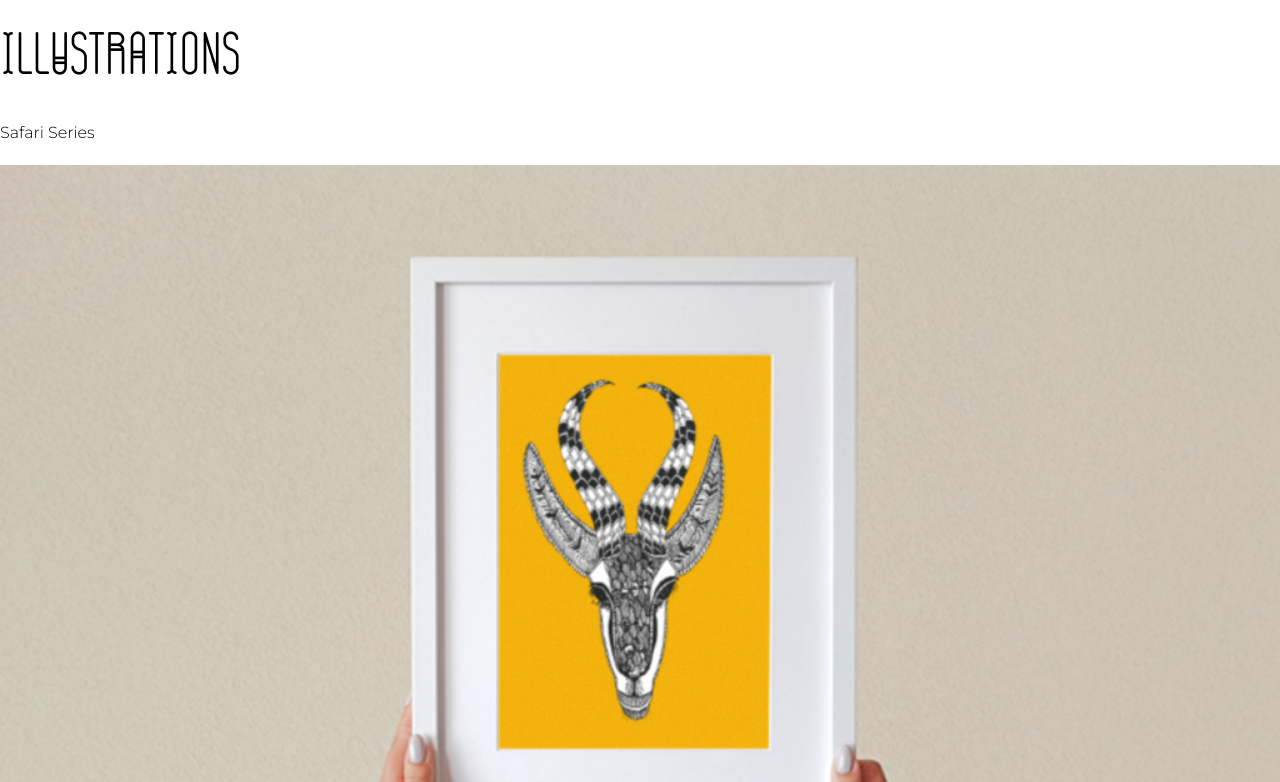
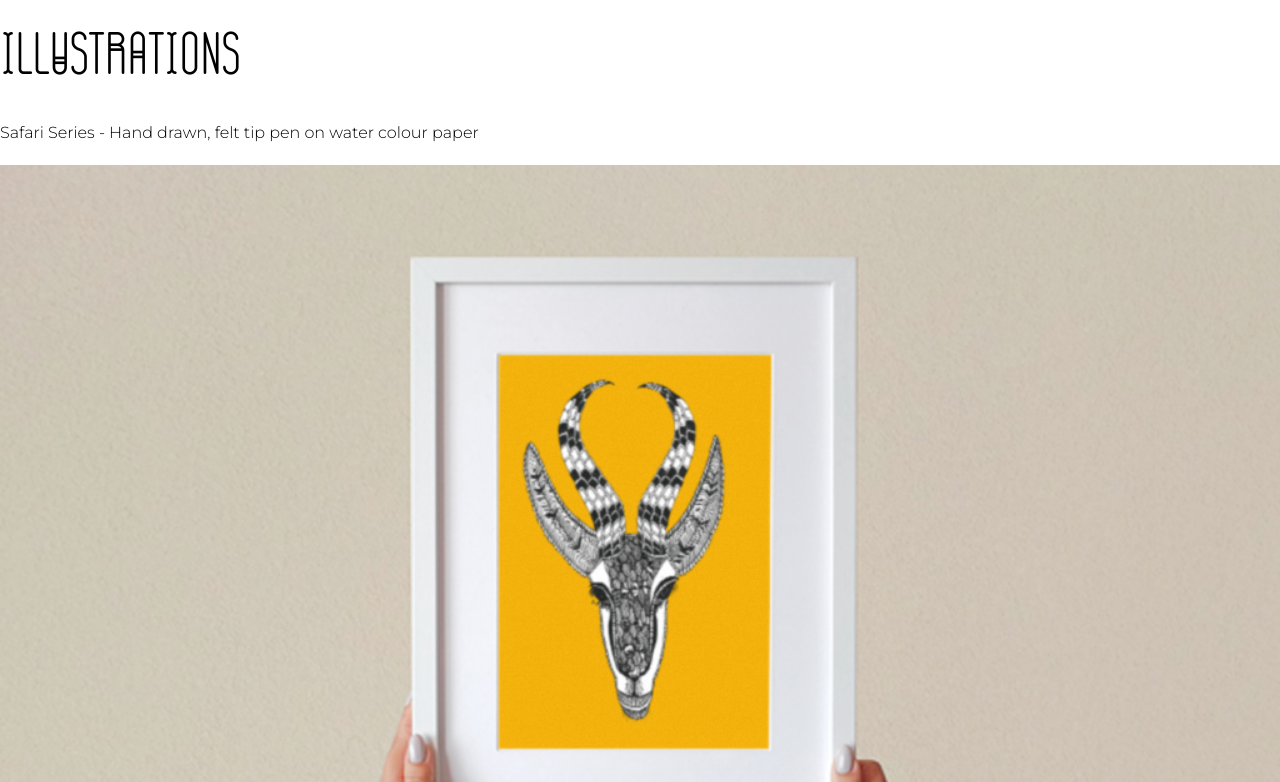
Before and after one commit to zapscribbles/giulia-panuccio-design, an Eleventy site: page src/projects/2022-02-27-illustrations.md in a window 1280 px wide. Shown: the part 1418-2200 px from the top of the page. Built offline with nearby package versions, Linux system fonts and the light colour scheme; Eleventy itself is replaced by a stand-in of ours; files that its build step writes are made by us from their sources.

Commit message:
Update Projects “2022-02-27-illustrations”

```diff
--- a/src/projects/2022-02-27-illustrations.md
+++ b/src/projects/2022-02-27-illustrations.md
@@ -1,7 +1,7 @@
 ---
 layout: project
 title: Illustrations
-description: Safari Series
+description: Safari Series - Hand drawn, felt tip pen on water colour paper
 heroProject: true
 categories:
   - illustration
```
